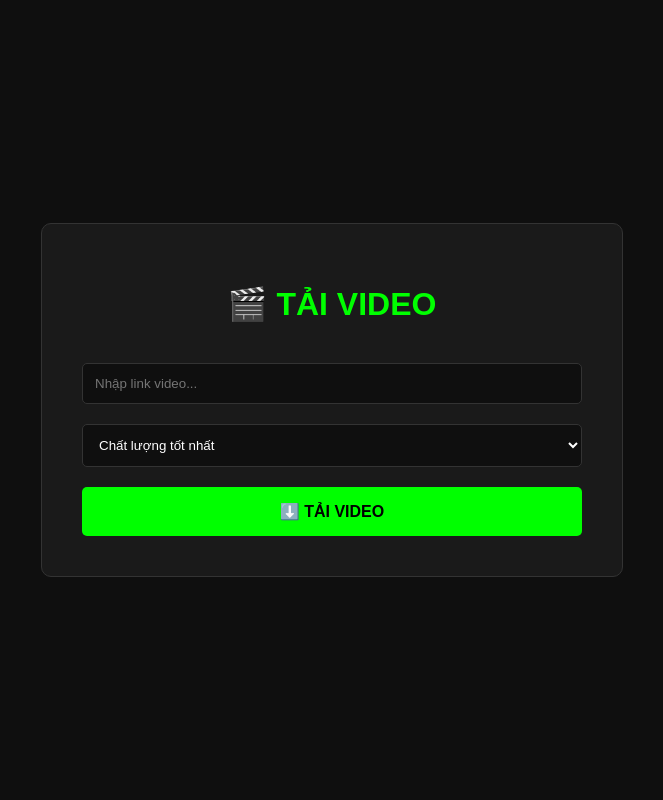
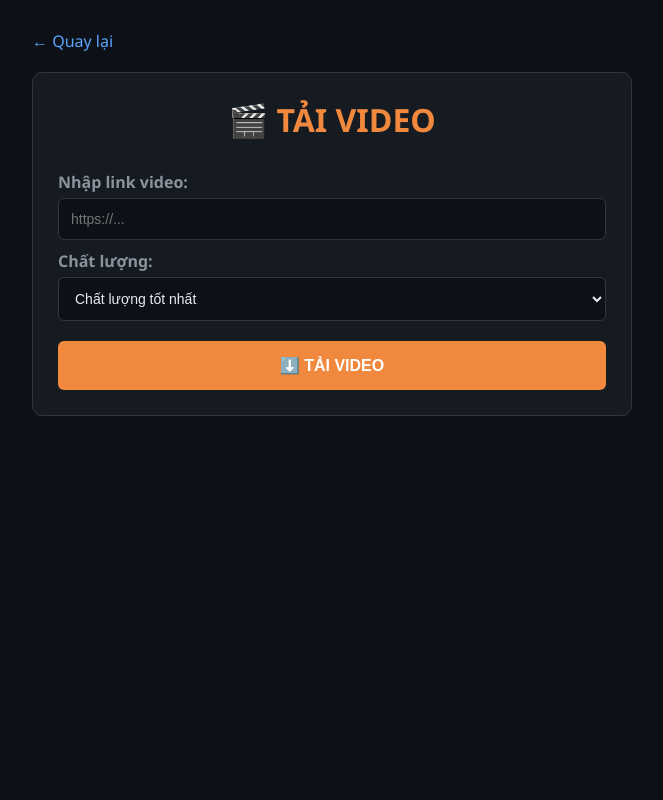
Before and after one commit to ducphu28th10-lgtm/capcut_web, a Flask app: page /download-video in a window 1280 px wide. Shown: the whole page, without its empty margins (308-971 px from the left). Run offline with Flask 3, Linux system fonts and the light colour scheme.

Commit message:
Update download_video.html

```diff
--- a/templates/download_video.html
+++ b/templates/download_video.html
@@ -5,88 +5,47 @@
     <meta name="viewport" content="width=device-width, initial-scale=1.0">
     <title>Tải Video</title>
     <style>
-        body {
-            font-family: Arial, sans-serif;
-            background: #0f0f0f;
-            color: #fff;
-            display: flex;
-            justify-content: center;
-            align-items: center;
-            min-height: 100vh;
-            margin: 0;
-        }
-        .container {
-            background: #1a1a1a;
-            padding: 40px;
-            border-radius: 10px;
-            width: 500px;
-            text-align: center;
-            border: 1px solid #333;
-        }
-        h1 {
-            color: #00ff00;
-            margin-bottom: 30px;
-        }
+        * { box-sizing: border-box; margin: 0; padding: 0; }
+        body { font-family: 'Segoe UI', sans-serif; background: #0d1117; color: #e6edf3; padding: 30px; }
+        .container { max-width: 600px; margin: 0 auto; }
+        h1 { color: #f0883e; margin-bottom: 30px; text-align: center; }
+        .card { background: #161b22; border: 1px solid #30363d; border-radius: 10px; padding: 25px; }
+        a.back { display: inline-block; margin-bottom: 20px; color: #58a6ff; text-decoration: none; }
+        a.back:hover { text-decoration: underline; }
+        label { display: block; margin: 10px 0 5px; font-weight: 600; color: #8b949e; }
         input[type="text"] {
-            width: 100%;
-            padding: 12px;
-            margin: 10px 0;
-            background: #0f0f0f;
-            border: 1px solid #333;
-            color: #fff;
-            border-radius: 5px;
-            box-sizing: border-box;
+            width: 100%; padding: 12px; background: #0d1117; color: #e6edf3;
+            border: 1px solid #30363d; border-radius: 6px; font-size: 14px;
         }
         select {
-            width: 100%;
-            padding: 12px;
-            margin: 10px 0;
-            background: #0f0f0f;
-            border: 1px solid #333;
-            color: #fff;
-            border-radius: 5px;
+            width: 100%; padding: 12px; background: #0d1117; color: #e6edf3;
+            border: 1px solid #30363d; border-radius: 6px; font-size: 14px;
         }
         button {
-            width: 100%;
-            padding: 15px;
-            background: #00ff00;
-            color: #000;
-            border: none;
-            border-radius: 5px;
-            font-weight: bold;
-            font-size: 16px;
-            cursor: pointer;
-            margin-top: 10px;
+            width: 100%; padding: 15px; background: #f0883e; color: #fff; border: none;
+            border-radius: 6px; font-size: 16px; font-weight: 600; cursor: pointer;
+            margin-top: 20px; transition: 0.2s;
         }
-        button:hover {
-            background: #00cc00;
-        }
-        .error {
-            color: #ff4444;
-            margin: 10px 0;
-        }
-        .success {
-            color: #00ff00;
-            margin: 10px 0;
-        }
-        .loading {
-            display: none;
-            color: #ffff00;
-            margin: 10px 0;
-        }
+        button:hover { background: #e07b30; }
+        .error { color: #f85149; margin-top: 15px; padding: 10px; background: #2d1b1b; border-radius: 6px; }
+        .loading { display: none; color: #ffff00; margin-top: 15px; text-align: center; }
     </style>
 </head>
 <body>
 <div class="container">
+    <a href="/" class="back">← Quay lại</a>
+    <div class="card">
         <h1>🎬 TẢI VIDEO</h1>
 
         {% if error %}
-        <div class="error">{{ error }}</div>
+        <div class="error">❌ {{ error }}</div>
         {% endif %}
 
         <form method="POST" action="/download-video" onsubmit="showLoading()">
-            <input type="text" name="video_url" placeholder="Nhập link video..." required>
+            <label>Nhập link video:</label>
+            <input type="text" name="video_url" placeholder="https://..." required>
 
+            <label>Chất lượng:</label>
             <select name="quality">
                 <option value="best">Chất lượng tốt nhất</option>
                 <option value="720">720p</option>
@@ -101,6 +60,7 @@
             🔄 Đang xử lý... Vui lòng đợi...
         </div>
     </div>
+</div>
 
 <script>
     function showLoading() {
```
Lines whose indentation alone changed are shown as unchanged.
